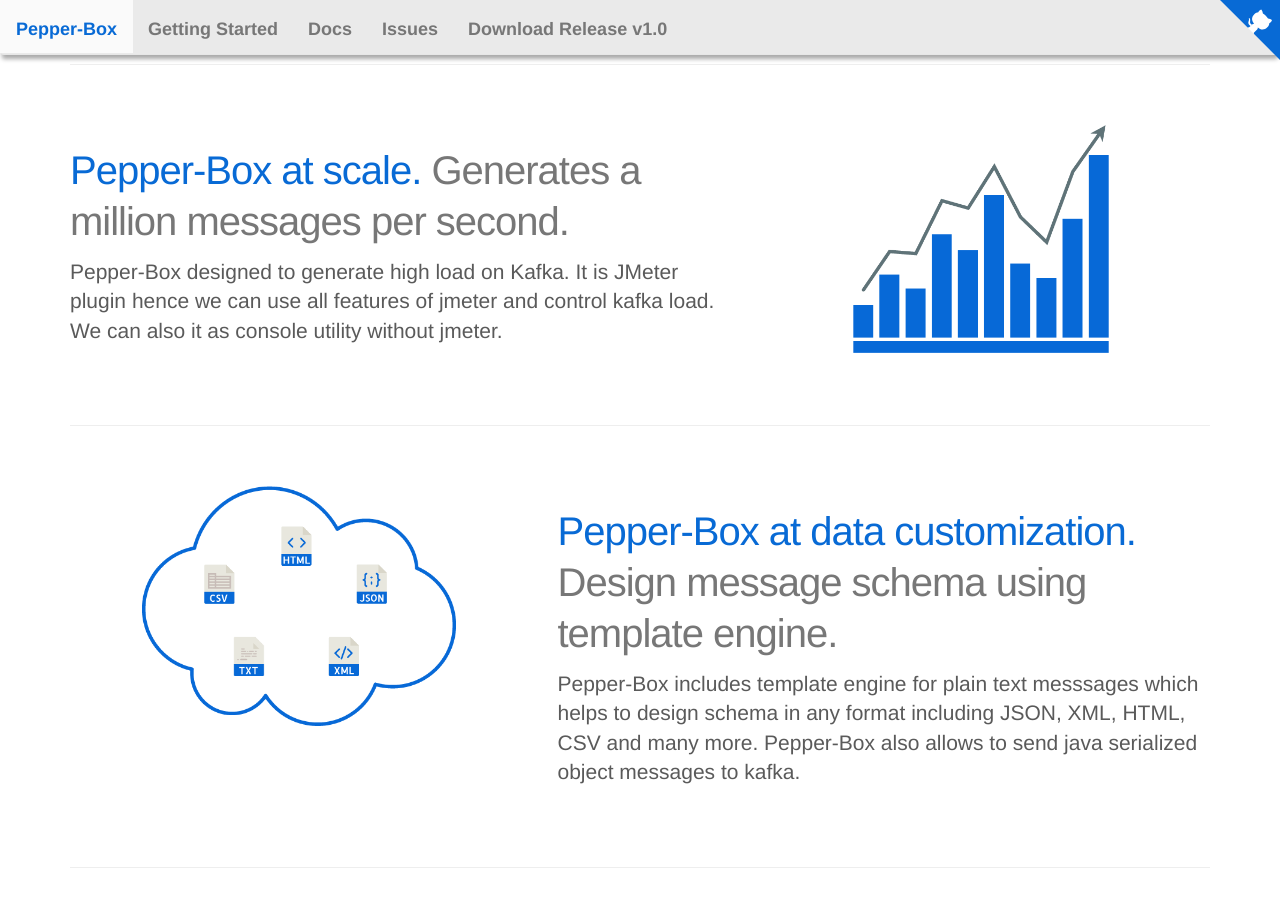
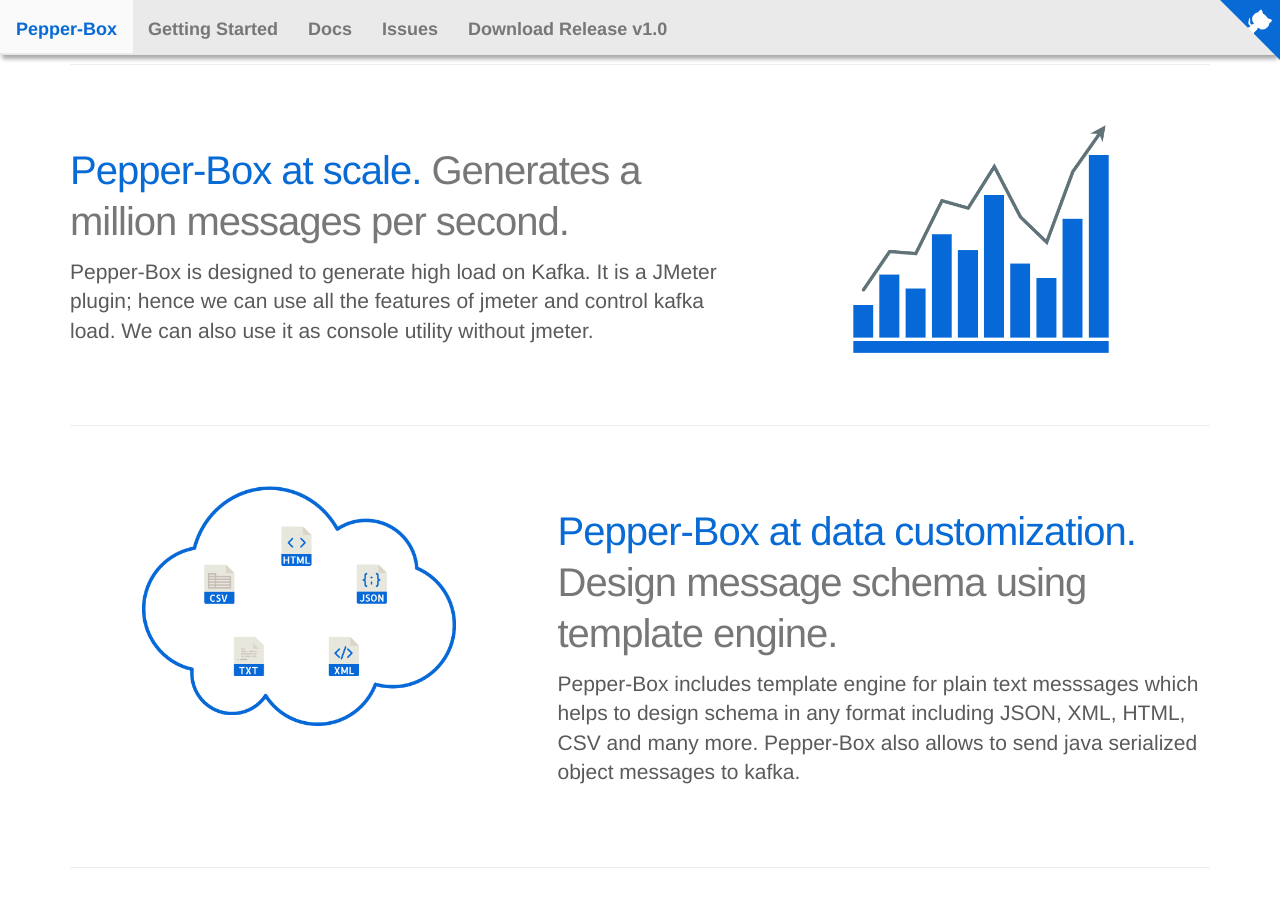
Before and after one commit to GSLabDev/pepper-box.github.io, a Jekyll site: the page built from index.md, in a window 1280 px wide and 900 px high, scrolled down 319 px. Built offline with Jekyll 4.4.1, drawn with Linux system fonts in a browser that asks for light colours.

Commit message:
chnaged UI

```diff
--- a/index.md
+++ b/index.md
@@ -86,7 +86,7 @@ layout: pepperbox
       <div class="row featurette">
         <div class="col-md-7">
           <h2 class="featurette-heading">Pepper-Box at scale. <span class="text-muted">Generates a million messages per second.</span></h2>
-          <p class="lead">Pepper-Box designed to generate high load on Kafka. It is JMeter plugin hence we can use all features of jmeter and control kafka load. We can also it as console utility without jmeter.</p>
+          <p class="lead">Pepper-Box is designed to generate high load on Kafka. It is a JMeter plugin; hence we can use all the features of jmeter and control kafka load. We can also use it as console utility without jmeter.</p>
         </div>
         <div class="col-md-5">
           <img class="featurette-image img-responsive center-block" src="images/application-performance.png" width="256" height="256">
```
